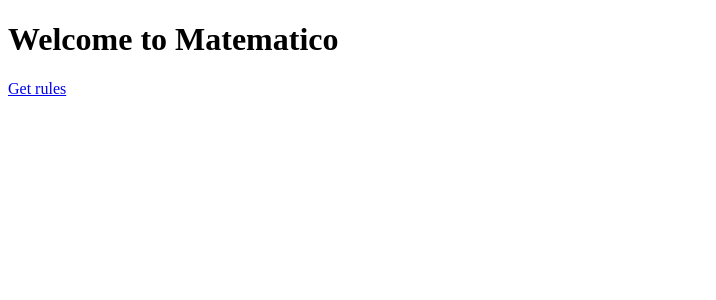
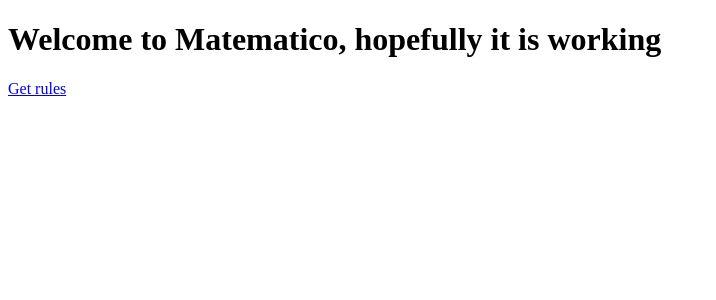
Before and after one commit to raferat/matematico, a SvelteKit app: page / in a window 1280 px wide. Shown: the top 300 px of the page, without its empty margins (0-716 px from the left). Built offline with nearby package versions, Linux system fonts and the light colour scheme.

Commit message:
Test pages

```diff
--- a/src/routes/+page.svelte
+++ b/src/routes/+page.svelte
@@ -1,2 +1,2 @@
-<h1>Welcome to Matematico</h1>
+<h1>Welcome to Matematico, hopefully it is working</h1>
 <a href="rules/">Get rules</a>
```
